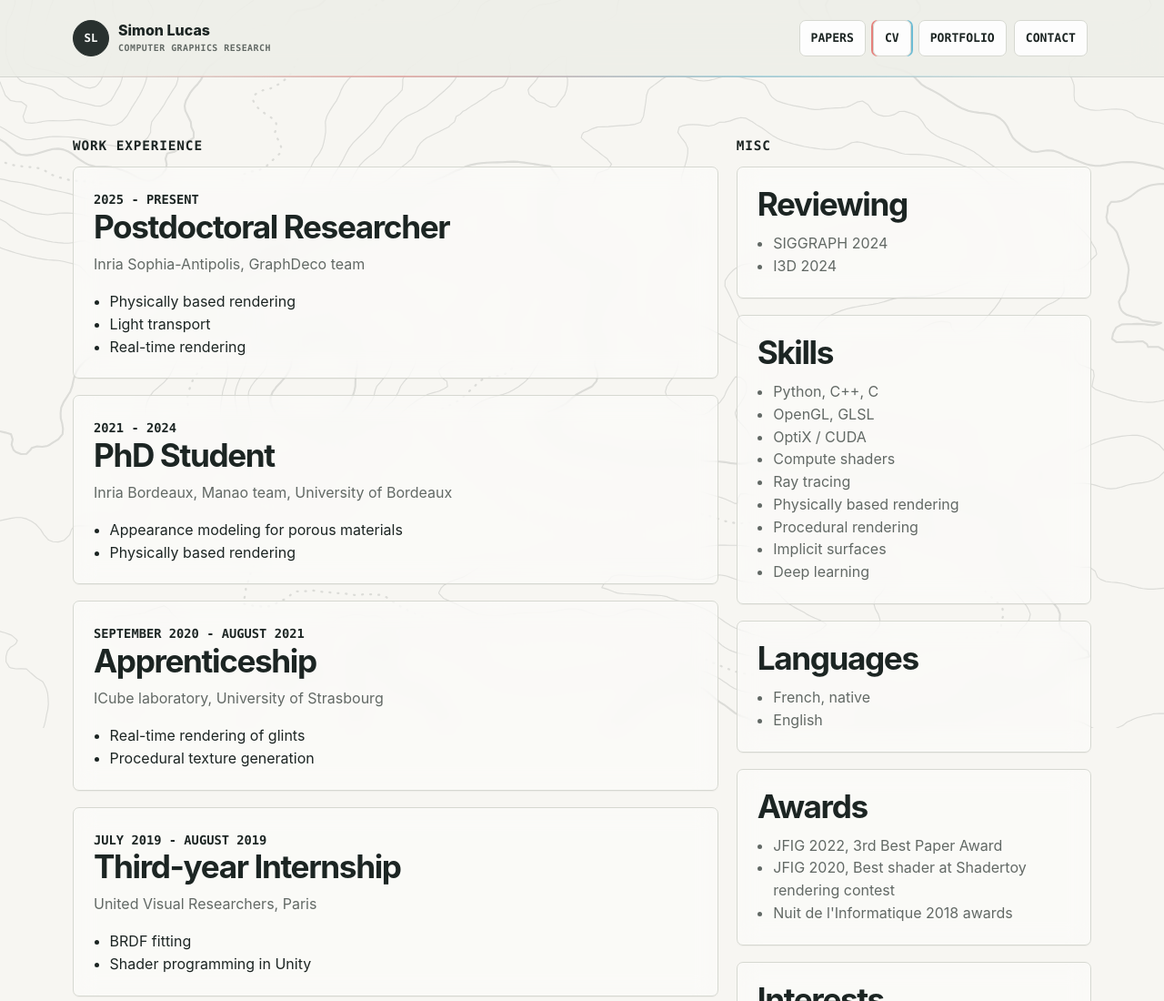
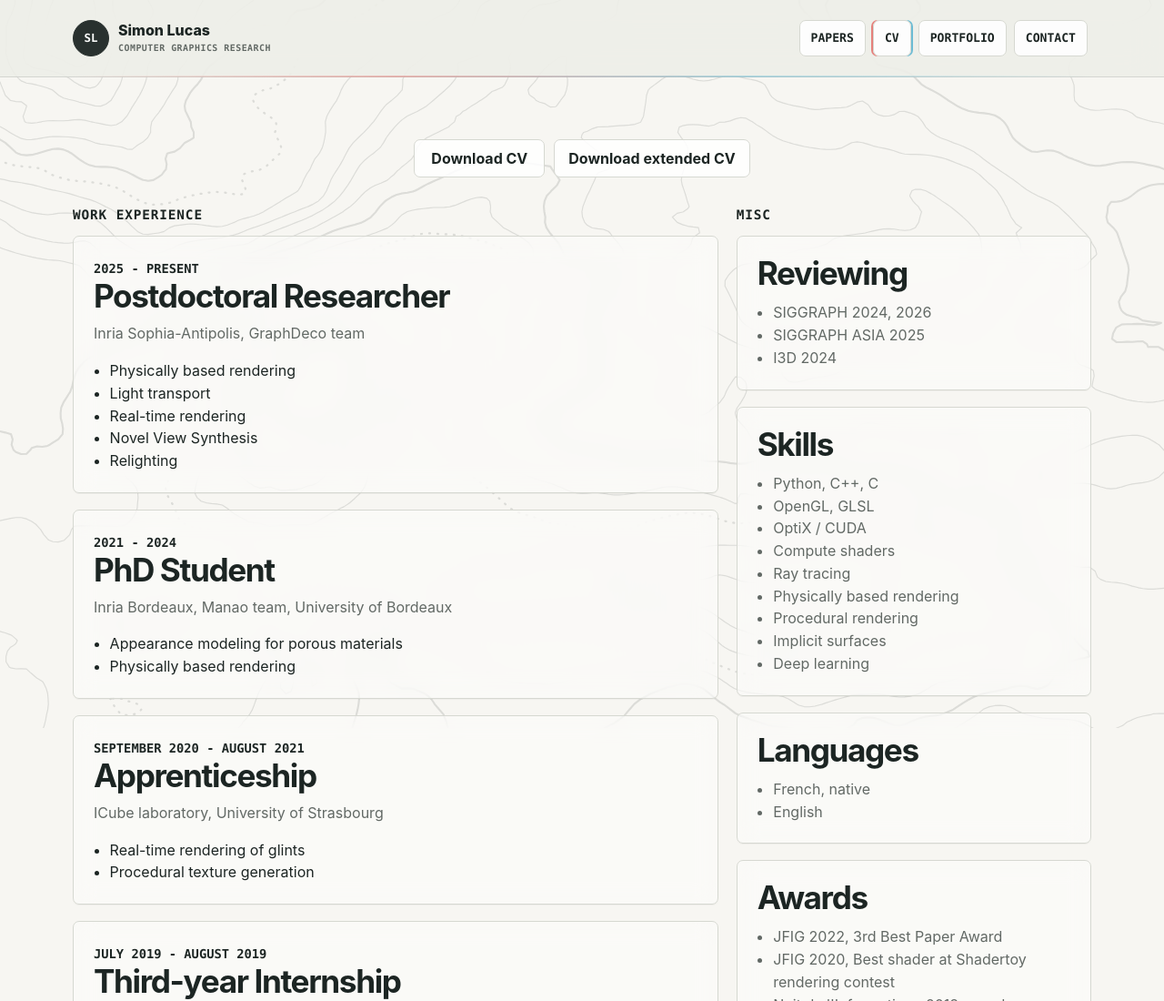
Before and after one commit to SimonLCS/simonlcs.github.io, a website: page cv.html in a window 1280 px wide. Shown: the top 1100 px of the page at 91% size. Drawn offline with Linux system fonts and the light colour scheme.

Commit message:
download cv button

```diff
--- a/assets/styles.css
+++ b/assets/styles.css
@@ -873,6 +873,20 @@ h3 {
   font-size: 0.9rem;
 }
 
+.cv-header {
+  display: flex;
+  align-items: center;
+  justify-content: center;
+  margin-bottom: 34px;
+}
+
+.cv-downloads {
+  display: flex;
+  flex-wrap: wrap;
+  justify-content: center;
+  gap: 10px;
+}
+
 .cv-layout {
   display: grid;
   grid-template-columns: minmax(0, 1fr) minmax(280px, 0.55fr);
--- a/content/cv.json
+++ b/content/cv.json
@@ -4,7 +4,7 @@
       "date": "2025 - present",
       "title": "Postdoctoral Researcher",
       "place": "Inria Sophia-Antipolis, GraphDeco team",
-      "details": ["Physically based rendering", "Light transport", "Real-time rendering"]
+      "details": ["Physically based rendering", "Light transport", "Real-time rendering", "Novel View Synthesis", "Relighting"]
     },
     {
       "date": "2021 - 2024",
@@ -54,7 +54,7 @@
   "sidebars": [
     {
       "title": "Reviewing",
-      "items": ["SIGGRAPH 2024", "I3D 2024"]
+      "items": ["SIGGRAPH 2024, 2026", "SIGGRAPH ASIA 2025", "I3D 2024"]
     },
     {
       "title": "Skills",
--- a/content/site.json
+++ b/content/site.json
@@ -1,6 +1,7 @@
 {
   "title": "Simon Lucas - Computer Graphics Researcher",
   "role": "Postdoctoral Researcher in Computer Graphics",
+  "researchInterestsTitle": "Research Interests",
   "bio": "I am a postdoctoral researcher at Inria Sophia-Antipolis in the GraphDeco team. My research explores how microscopic structure shapes material appearance, from porous layers and micrograin models to efficient sampling for real-time and physically based rendering.",
   "portrait": "assets/images/photo_moi-e1606601269958-768x817.jpg",
   "portraitAlt": "Portrait of Simon Lucas",
--- a/cv.html
+++ b/cv.html
@@ -35,7 +35,15 @@
 
     <main id="main">
       <section class="section">
-        <div class="shell cv-layout" data-cv></div>
+        <div class="shell">
+          <header class="cv-header">
+            <div class="cv-downloads" aria-label="Download CV">
+              <a class="button primary" href="./assets/cv/simon_lucas.pdf" download>Download CV</a>
+              <a class="button secondary" href="./assets/cv/simon_lucas_extended.pdf" download>Download extended CV</a>
+            </div>
+          </header>
+          <div class="cv-layout" data-cv></div>
+        </div>
       </section>
     </main>
 
```
Also changed, not shown: README.md, 1 other file.
